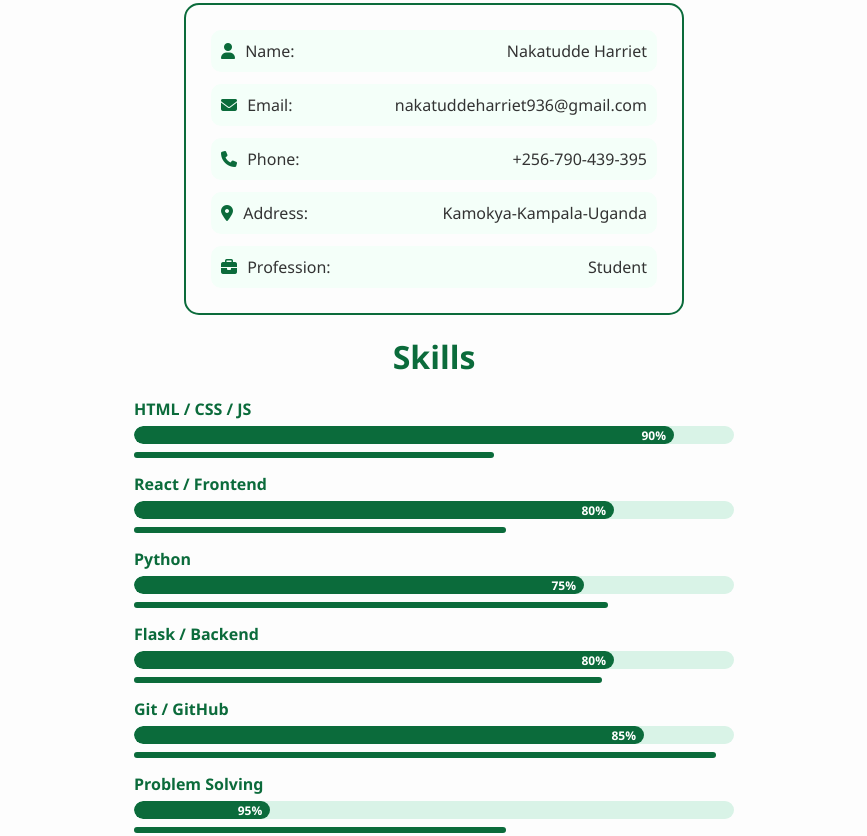
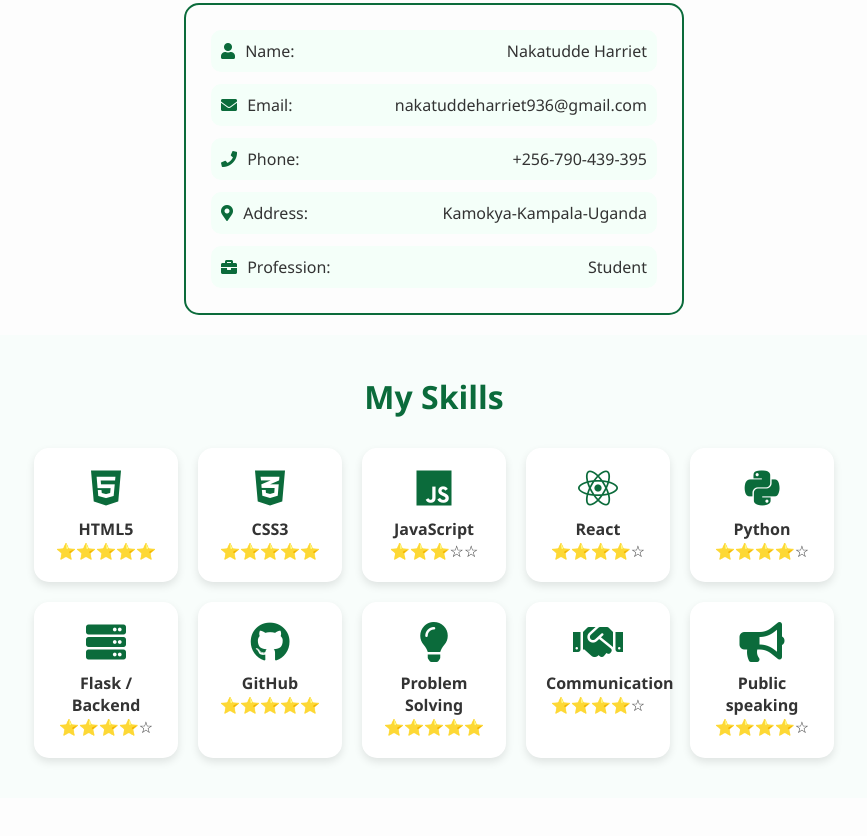
Before and after one commit to NakatuddeHarrietBrenda/Nakatudde-Harriet-Portifolio, a plain HTML site: page index.html in a window 1280 px wide. Shown: the part 473-1309 px from the top of the page, without its empty margins (206-1073 px from the left). Drawn offline with nearby package versions, Linux system fonts and the light colour scheme.

Commit message:
changes in sidebar and skills

```diff
--- a/index.css
+++ b/index.css
@@ -57,7 +57,7 @@ h2{color:#0b6b3b;margin-bottom:20px;font-size:2rem;text-align:center;}
 .info-list li{display:flex;justify-content:space-between;padding:10px;background:#f4fff9;border-radius:10px;}
 .label i{margin-right:6px;color:#0b6b3b;}
 
-.skills-container {
+/* .skills-container {
   display: flex;
   flex-direction: column;
   gap: 15px;
@@ -99,7 +99,81 @@ h2{color:#0b6b3b;margin-bottom:20px;font-size:2rem;text-align:center;}
   .skills-container { max-width: 100%; }
   .skill-box p { font-size: 0.9rem; }
   .skill-bar { height: 12px; }
+} */
+ .skills {
+  text-align: center;
+  padding: 40px 20px;
+  background: #f8fdfb;
 }
+
+.skills h2 {
+  font-size: 2rem;
+  margin-bottom: 30px;
+  color: #0b6b3b;
+}
+
+.skills-grid {
+  display: grid;
+  grid-template-columns: repeat(auto-fit, minmax(120px, 1fr));
+  gap: 20px;
+  max-width: 800px;
+  margin: 0 auto;
+}
+
+.skill-card {
+  background: white;
+  border-radius: 15px;
+  padding: 20px;
+  box-shadow: 0 4px 8px rgba(0,0,0,0.1);
+  text-align: center;
+
+  /* start state */
+  opacity: 0;
+  transform: translateY(30px);
+
+  /* animation */
+  animation: fadeInUp 0.6s forwards;
+}
+
+.skill-card i {
+  font-size: 40px;
+  color: #0b6b3b;
+  margin-bottom: 10px;
+}
+
+.skill-card p {
+  font-weight: 600;
+  color: #333;
+}
+
+.skill-card:hover {
+  transform: translateY(-8px);
+  box-shadow: 0 6px 14px rgba(0,0,0,0.15);
+}
+
+/* keyframes for the animation */
+@keyframes fadeInUp {
+  to {
+    opacity: 1;
+    transform: translateY(0);
+  }
+}
+
+/* stagger the delay for each child */
+.skill-card:nth-child(1) { animation-delay: 0.1s; }
+.skill-card:nth-child(2) { animation-delay: 0.3s; }
+.skill-card:nth-child(3) { animation-delay: 0.5s; }
+.skill-card:nth-child(4) { animation-delay: 0.7s; }
+.skill-card:nth-child(5) { animation-delay: 0.9s; }
+.skill-card:nth-child(6) { animation-delay: 1.1s; }
+
+@media (max-width: 600px) {
+  .skills-grid {
+    flex-direction: column;
+    align-items: center;
+  }
+}
+
 
 /* Section styling */
 #achievements {
@@ -856,7 +930,8 @@ h2{color:#0b6b3b;margin-bottom:20px;font-size:2rem;text-align:center;}
 /* Sidebar hidden by default on small screens */
 @media (max-width: 768px) {
   .sidebar {
-    transform: translateX(-250px); /* hide sidebar */
+    right: 0;
+    transform: translateX(250px); /* hide sidebar */
     top: 70px;
   }
   .sidebar.show {
--- a/index.html
+++ b/index.html
@@ -73,7 +73,7 @@
   </section>
 
 <!-- <div class="skill-box skill-container"> -->
-<section class="skills">
+<!-- <section class="skills">
   <h2>Skills</h2>
   <div class="skills-container">
     <div class="skill-box">
@@ -116,8 +116,78 @@
         <div class="skill-fill" data-percent="95%">95%</div>
       </div>
     </div>
+  </div> -->
+  <!-- </div> -->
+
+  <section class="skills">
+  <h2>My Skills</h2>
+  <div class="skills-grid">
+    <div class="skill-card">
+      <i class="fab fa-html5"></i>
+      <p>HTML5</p>
+       <span class="stars">⭐⭐⭐⭐⭐</span>
+    </div>
+
+    <div class="skill-card">
+      <i class="fab fa-css3-alt"></i>
+      <p>CSS3</p>
+       <span class="stars">⭐⭐⭐⭐⭐</span>
+    </div>
+
+    <div class="skill-card">
+      <i class="fab fa-js"></i>
+      <p>JavaScript</p>
+       <span class="stars">⭐⭐⭐☆☆</span>
+    </div>
+
+    <div class="skill-card">
+      <i class="fab fa-react"></i>
+      <p>React</p>
+       <span class="stars">⭐⭐⭐⭐☆</span>
+    </div>
+
+    <div class="skill-card">
+      <i class="fab fa-python"></i>
+      <p>Python</p>
+       <span class="stars">⭐⭐⭐⭐☆</span>
+    </div>
+
+    <div class="skill-card">
+      <i class="fas fa-server"></i>
+      <p>Flask / Backend</p>
+       <span class="stars">⭐⭐⭐⭐☆</span>
+    </div>
+
+    <div class="skill-card">
+      <i class="fab fa-github"></i>
+      <p>GitHub</p>
+       <span class="stars">⭐⭐⭐⭐⭐</span>
+    </div>
+
+    <div class="skill-card">
+      <i class="fas fa-lightbulb"></i>
+      <p>Problem Solving</p>
+       <span class="stars">⭐⭐⭐⭐⭐</span>
+    </div>
+
+        <div class="skill-card">
+      <i class="fas fa-handshake"></i>
+      <p>Communication</p>
+       <span class="stars">⭐⭐⭐⭐☆</span>
+    </div>
+
+            <div class="skill-card">
+      <i class="fas fa-bullhorn"></i>
+      <p>Public speaking</p>
+       <span class="stars">⭐⭐⭐⭐☆</span>
+    </div>
+
   </div>
-  <!-- </div> -->
+</section>
+
+<!-- FontAwesome (add this in <head>) -->
+<link rel="stylesheet" href="https://cdnjs.cloudflare.com/ajax/libs/font-awesome/5.15.4/css/all.min.css">
+
 
     <section class="timeline-section">
     <h2>Education</h2>
```
